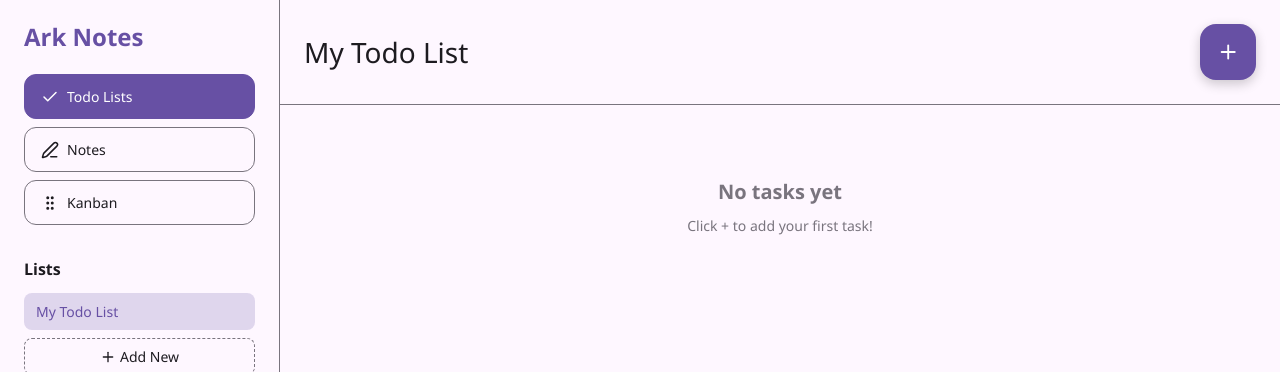
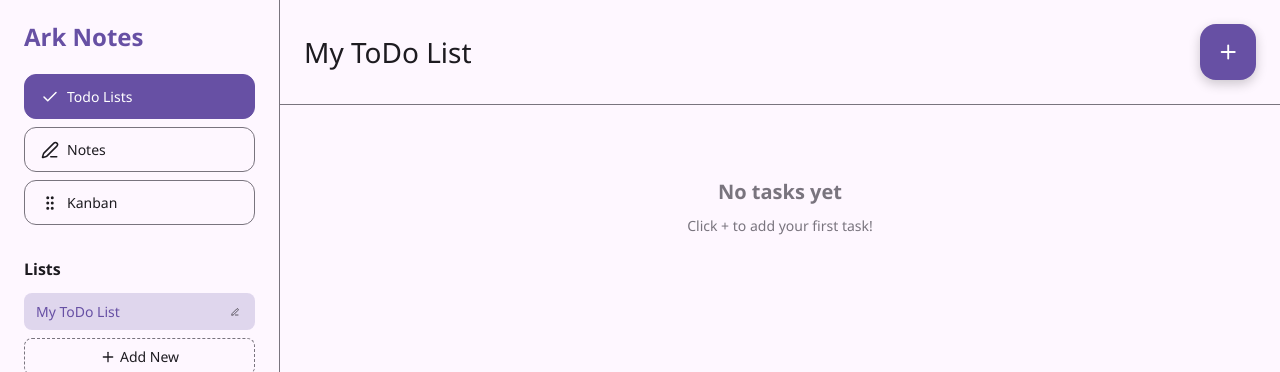
Before and after one commit to arc360alt/electronapptest, a React (Vite) app: page / in a window 1280 px wide. Shown: the top 372 px of the page. Built offline with nearby package versions, Linux system fonts and the light colour scheme.

Commit message:
Make it so you can rename workspaces, fixed the mispelling of Todo to ToDo

```diff
--- a/src/App.jsx
+++ b/src/App.jsx
@@ -244,7 +244,7 @@
   const [currentList, setCurrentList] = useState('default');
 
   const [showSettings, setShowSettings] = useState(false);
-  const [promptDialog, setPromptDialog] = useState({ isOpen: false, title: '', placeholder: '', onConfirm: null });
+  const [promptDialog, setPromptDialog] = useState({ isOpen: false, title: '', placeholder: '', defaultValue: '', onConfirm: null });
 const [confirmDialog, setConfirmDialog] = useState({ isOpen: false, title: '', message: '', onConfirm: null });
   const [workspaceScale, setWorkspaceScale] = useState(1);
   const [workspaceTransform, setWorkspaceTransform] = useState({ x: 0, y: 0, scale: 1 });
@@ -267,7 +267,7 @@
 
   const [data, setData] = useLocalStorage('ark-notes-data', {
     todo: {
-      default: { name: 'My Todo List', items: [] }
+      default: { name: 'My ToDo List', items: [] }
     },
     notes: {
       default: { name: 'My Notes', items: [] }
@@ -436,7 +436,7 @@
     setPromptDialog({
       isOpen: true,
       title: 'Add Task',
-      placeholder: 'Enter task...',
+      placeholder: 'Enter task...', defaultValue: '',
       onConfirm: (text) => {
         if (text.trim()) {
           const newData = { ...data };
@@ -446,7 +446,7 @@
             completed: false
           });
           setData(newData);
-          setPromptDialog({ isOpen: false, title: '', placeholder: '', onConfirm: null });
+          setPromptDialog({ isOpen: false, title: '', placeholder: '', defaultValue: '', onConfirm: null });
         }
       }
     });
@@ -454,7 +454,7 @@
     setPromptDialog({
       isOpen: true,
       title: 'Add Note',
-      placeholder: 'Note title...',
+      placeholder: 'Note title...', defaultValue: '',
       onConfirm: (title) => {
         if (title.trim()) {
           const newData = { ...data };
@@ -475,7 +475,7 @@
             viewMode: 'edit'
           });
           setData(newData);
-          setPromptDialog({ isOpen: false, title: '', placeholder: '', onConfirm: null });
+          setPromptDialog({ isOpen: false, title: '', placeholder: '', defaultValue: '', onConfirm: null });
         }
       }
     });
@@ -483,14 +483,14 @@
     setPromptDialog({
       isOpen: true,
       title: 'Add Column',
-      placeholder: 'Column name...',
+      placeholder: 'Column name...', defaultValue: '',
       onConfirm: (name) => {
         if (name.trim()) {
           const newData = { ...data };
           const id = Date.now().toString();
           newData.kanban[currentList].columns[id] = { name, items: [] };
           setData(newData);
-          setPromptDialog({ isOpen: false, title: '', placeholder: '', onConfirm: null });
+          setPromptDialog({ isOpen: false, title: '', placeholder: '', defaultValue: '', onConfirm: null });
         }
       }
     });
@@ -502,7 +502,7 @@
   setPromptDialog({
     isOpen: true,
     title: currentMode === 'todo' ? 'Add Todo List' : currentMode === 'notes' ? 'Add Notebook' : 'Add Board',
-    placeholder: 'List name...',
+    placeholder: 'List name...', defaultValue: '',
     onConfirm: (name) => {
       if (name.trim()) {
         const newData = { ...data };
@@ -525,7 +525,7 @@
 
         setData(newData);
         setCurrentList(id);
-        setPromptDialog({ isOpen: false, title: '', placeholder: '', onConfirm: null });
+        setPromptDialog({ isOpen: false, title: '', placeholder: '', defaultValue: '', onConfirm: null });
       }
     }
   });
@@ -1507,11 +1507,35 @@
               onClick={() => setCurrentList(id)}
             >
               <span>{list.name}</span>
+<div style={{ display: 'flex', gap: '8px', alignItems: 'center' }}>
+            <Edit3
+              size={16}
+              onClick={(e) => {
+                e.stopPropagation();
+                setPromptDialog({
+                  isOpen: true,
+                  title: 'Rename Workspace',
+                  placeholder: 'Enter new name...',
+                  defaultValue: list.name, // Pre-fill with current name
+                  onConfirm: (newName) => {
+                    if (newName.trim()) {
+                      const newData = { ...data };
+                      newData[currentMode][id].name = newName.trim();
+                      setData(newData);
+                    }
+                    setPromptDialog({ isOpen: false, title: '', placeholder: '', defaultValue: '', onConfirm: null });
+                  },
+                });
+              }}
+              style={{ cursor: 'pointer', flexShrink: 0 }}
+              className="icon-button"
+            />
             {Object.keys(data[currentMode]).length > 1 && (
               <Trash2
                 size={16}
                 onClick={(e) => {
                   e.stopPropagation();
+                  // This is your existing delete logic
                   const newData = { ...data };
                   delete newData[currentMode][id];
                   setData(newData);
@@ -1519,8 +1543,11 @@
                     setCurrentList(Object.keys(newData[currentMode])[0]);
                   }
                 }}
+                style={{ cursor: 'pointer', flexShrink: 0, color: 'var(--error)' }}
+                className="icon-button"
               />
             )}
+          </div>
             </div>
           ))}
           <button className="add-button" onClick={addList} style={{ marginTop: '8px' }}>
@@ -1985,10 +2012,11 @@
 {/* Prompt and Confirm Dialogs */}
 <PromptDialog
     isOpen={promptDialog.isOpen}
-        onClose={() => setPromptDialog({ isOpen: false, title: '', placeholder: '', onConfirm: null })}
+    onClose={() => setPromptDialog({ isOpen: false, title: '', placeholder: '', defaultValue: '', onConfirm: null })}
     onConfirm={promptDialog.onConfirm}
     title={promptDialog.title}
     placeholder={promptDialog.placeholder}
+    defaultValue={promptDialog.defaultValue}
   />
 
       <ConfirmDialog
```
Lines whose indentation alone changed are shown as unchanged.
